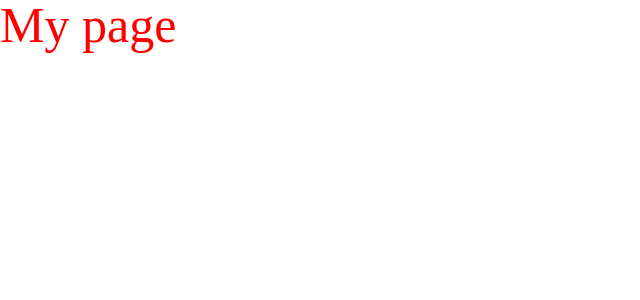
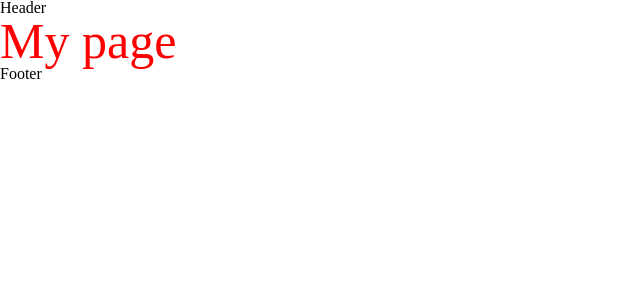
Before and after one commit to oscar254/wp-next, a Next.js app: page / in a window 1280 px wide. Shown: the top 300 px of the page, without its empty margins (0-640 px from the left). Built offline with nearby package versions, Linux system fonts and the light colour scheme.

Commit message:
Add and implement default layout

```diff
--- /dev/null
+++ b/src/components/footer.js
@@ -0,0 +1 @@
+export default () => <footer>Footer</footer>;
--- /dev/null
+++ b/src/components/header.js
@@ -0,0 +1 @@
+export default () => <header>Header</header>;
--- /dev/null
+++ b/src/layouts/default.js
@@ -0,0 +1,10 @@
+import Header from '../components/header';
+import Footer from '../components/footer';
+
+export default ({ children }) => (
+  <div>
+    <Header />
+    { children }
+    <Footer />
+  </div>
+);
--- a/src/pages/index.js
+++ b/src/pages/index.js
@@ -1,9 +1,15 @@
 import React from 'react';
 import styled from 'styled-components';
+
+import DefaultLayout from '../layouts/default';
 
 const Title = styled.h1`
   color: red;
   font-size: 50px;
 `;
 
-export default () => <Title>My page</Title>;
+export default () => (
+  <DefaultLayout>
+    <Title>My page</Title>
+  </DefaultLayout>
+);
```
